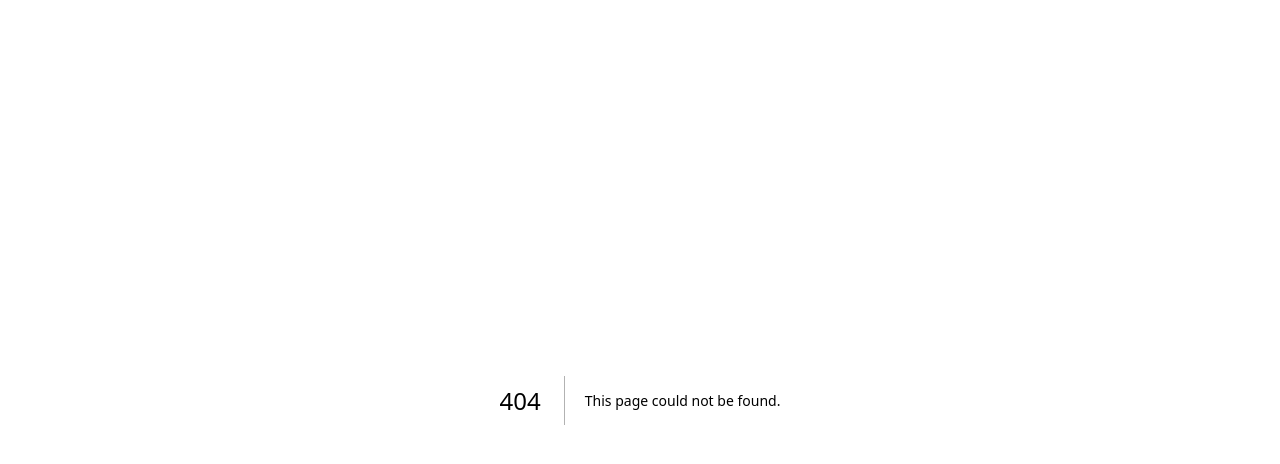
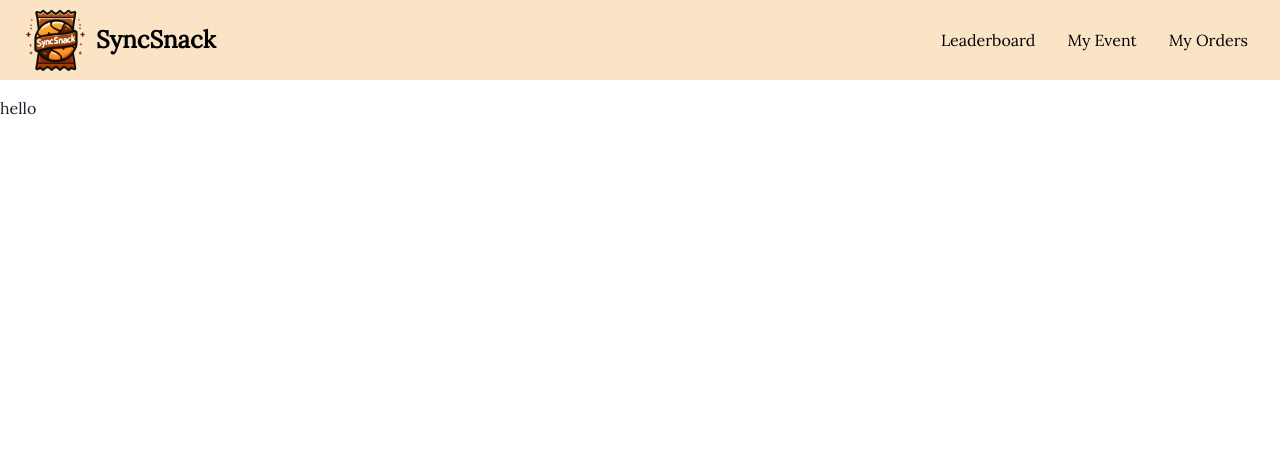
Before and after one commit to simecki123/SyncSnackApp, a Next.js app in the folder sync-snack/: page /orders in a window 1280 px wide. Before the commit this address had no page. Shown: the top 464 px of the page. Built offline with nearby package versions, Linux system fonts and the light colour scheme.

Commit message:
add header and basic navigation

```diff
--- /dev/null
+++ b/sync-snack/app/(main)/event/page.tsx
@@ -0,0 +1,3 @@
+export default function EventPage() {
+  return 'hello'
+}
--- /dev/null
+++ b/sync-snack/app/(main)/home/page.tsx
@@ -0,0 +1,3 @@
+export default function HomePage() {
+  return 'home page'
+}
--- /dev/null
+++ b/sync-snack/app/(main)/layout.tsx
@@ -0,0 +1,19 @@
+import Header from "../components/Header";
+
+export default function Layout({
+  children,
+}: Readonly<{
+  children: React.ReactNode;
+}>) {
+
+  return (
+    <div>
+      <header className="fixed top-0 left-0 right-0 z-50">
+        <Header />
+      </header>
+      <div className="mt-24">
+        {children}
+      </div>
+    </div>
+  );
+}
--- /dev/null
+++ b/sync-snack/app/(main)/leaderboard/page.tsx
@@ -0,0 +1,3 @@
+export default function LeaderboardPage() {
+  return 'hello'
+}
--- /dev/null
+++ b/sync-snack/app/(main)/orders/page.tsx
@@ -0,0 +1,3 @@
+export default function OrdersPage() {
+  return 'hello'
+}
--- /dev/null
+++ b/sync-snack/app/components/Header.tsx
@@ -0,0 +1,21 @@
+import { Link } from "@chakra-ui/react";
+
+export default function Header() {
+  return (
+    <div className="bg-prim-cl text-black">
+      <div className="flex justify-between">
+        <Link href="/home" className="flex items-center ml-4">
+          <img src="/logo.png" width={80} height={60} />
+          <div className="font-bold text-2xl">
+            SyncSnack
+          </div>
+        </Link>
+        <div className="flex items-center">
+          <Link href="/leaderboard" className="mr-8">Leaderboard</Link>
+          <Link href="/event" className="mr-8">My Event</Link>
+          <Link href="/orders" className="mr-8">My Orders</Link>
+        </div>
+      </div >
+    </div >
+  )
+}
--- a/sync-snack/app/layout.tsx
+++ b/sync-snack/app/layout.tsx
@@ -1,9 +1,9 @@
 import type { Metadata } from "next";
-import { Inter } from "next/font/google";
 import "./globals.css";
 import { Providers } from "./providers";
+import { Lora } from "next/font/google";
 
-const inter = Inter({ subsets: ["latin"] });
+const lora = Lora({ style: 'normal', subsets: ["latin"], weight: ["400"] });
 
 export const metadata: Metadata = {
   title: "Create Next App",
@@ -17,7 +17,7 @@ export default function RootLayout({
 }>) {
   return (
     <html lang="en">
-      <body className={inter.className}>
+      <body className={`${lora.className} antialiased`}>
         <Providers>{children}</Providers>
       </body>
     </html>
--- a/sync-snack/tailwind.config.ts
+++ b/sync-snack/tailwind.config.ts
@@ -13,6 +13,9 @@ const config: Config = {
         "gradient-conic":
           "conic-gradient(from 180deg at 50% 50%, var(--tw-gradient-stops))",
       },
+      colors: {
+        'prim-cl': '#fbe4c5'
+      },
     },
   },
   plugins: [],
```
Also changed, not shown: sync-snack/public/logo.png (added).
